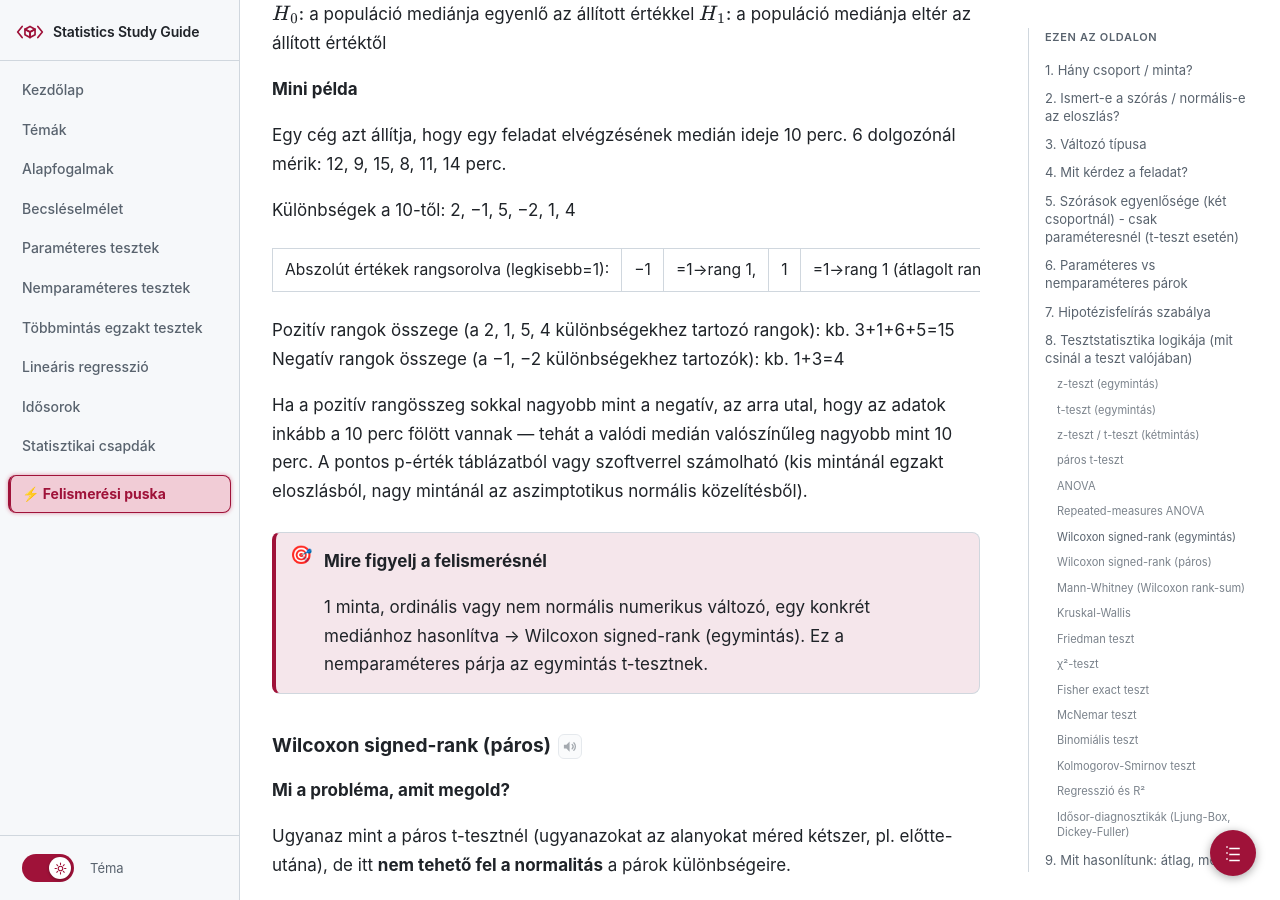
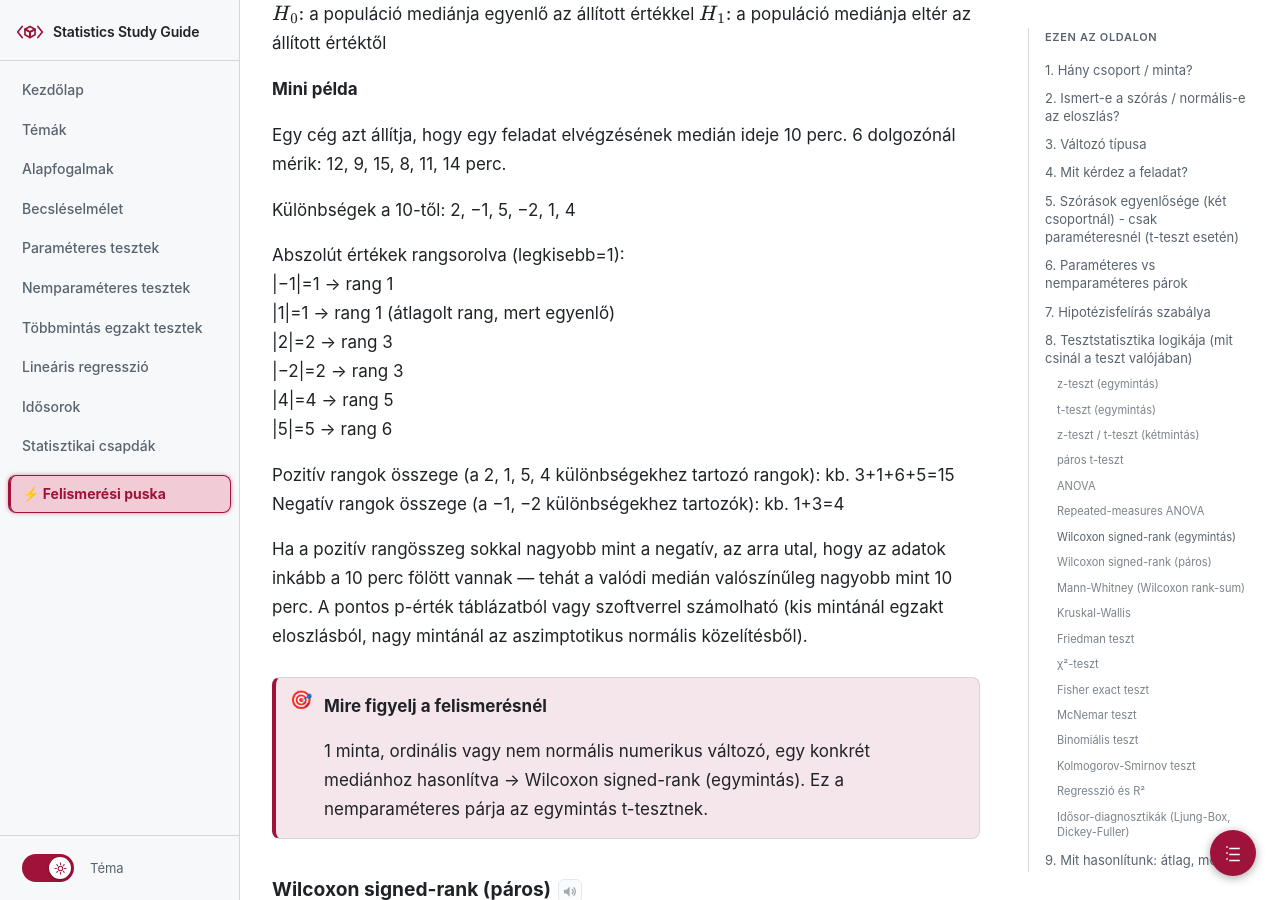
Before and after one commit to szappanka/stats-study, a Jekyll site: the page built from docs/09-puska.md, in a window 1280 px wide and 900 px high, scrolled down 15495 px. Built offline with Jekyll 4.4.1, drawn with Linux system fonts in a browser that asks for light colours.

Commit message:
fix: Improve formatting of absolute value rankings for better readability

```diff
--- a/docs/09-puska.md
+++ b/docs/09-puska.md
@@ -463,7 +463,13 @@ Egy cég azt állítja, hogy egy feladat elvégzésének medián ideje 10 perc.
 
 Különbségek a 10-től: 2, −1, 5, −2, 1, 4
 
-Abszolút értékek rangsorolva (legkisebb=1): |−1|=1→rang 1, |1|=1→rang 1 (átlagolt rang, mert egyenlő), |2|=2→rang 3, |−2|=2→rang 3, |4|=4→rang 5, |5|=5→rang 6
+<p>Abszolút értékek rangsorolva (legkisebb=1):<br>
+|−1|=1 → rang 1<br>
+|1|=1 → rang 1 (átlagolt rang, mert egyenlő)<br>
+|2|=2 → rang 3<br>
+|−2|=2 → rang 3<br>
+|4|=4 → rang 5<br>
+|5|=5 → rang 6</p>
 
 Pozitív rangok összege (a 2, 1, 5, 4 különbségekhez tartozó rangok): kb. 3+1+6+5=15
 Negatív rangok összege (a −1, −2 különbségekhez tartozók): kb. 1+3=4
```
